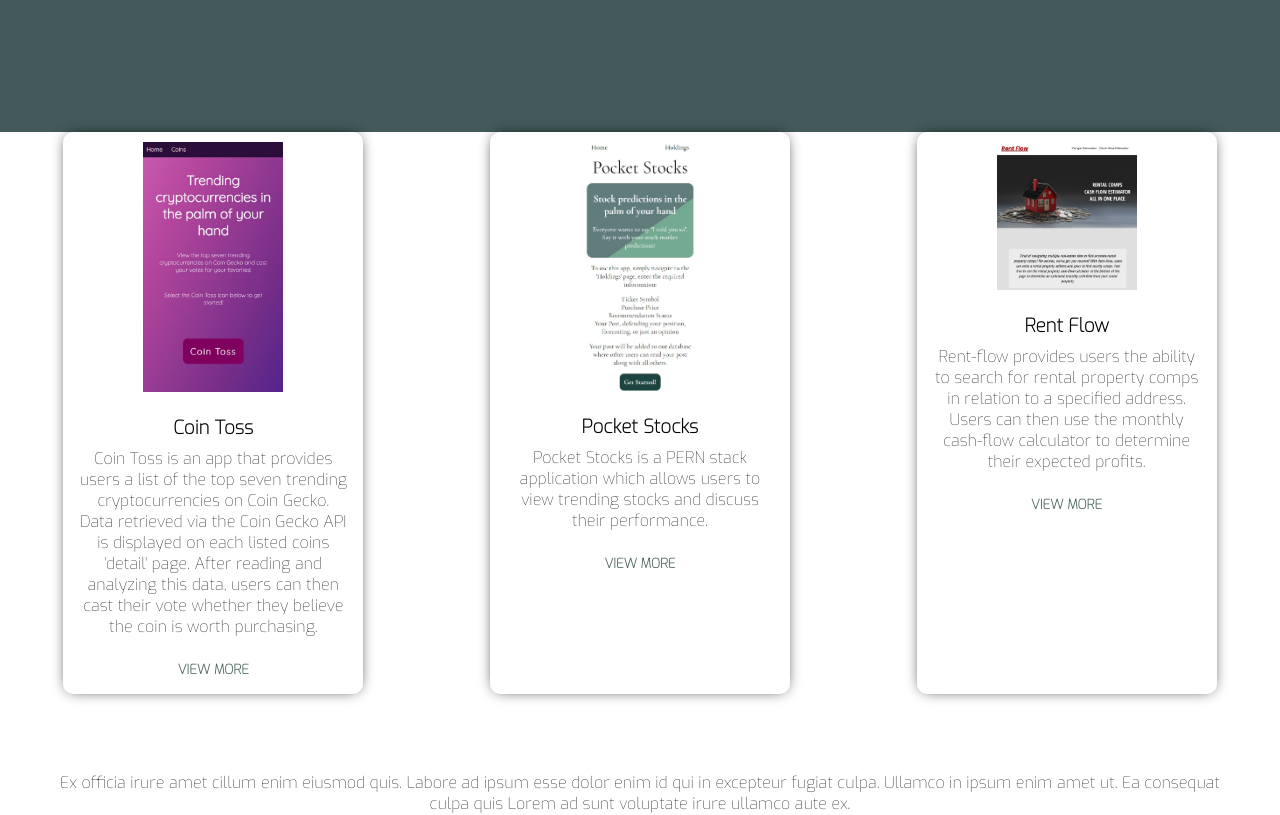
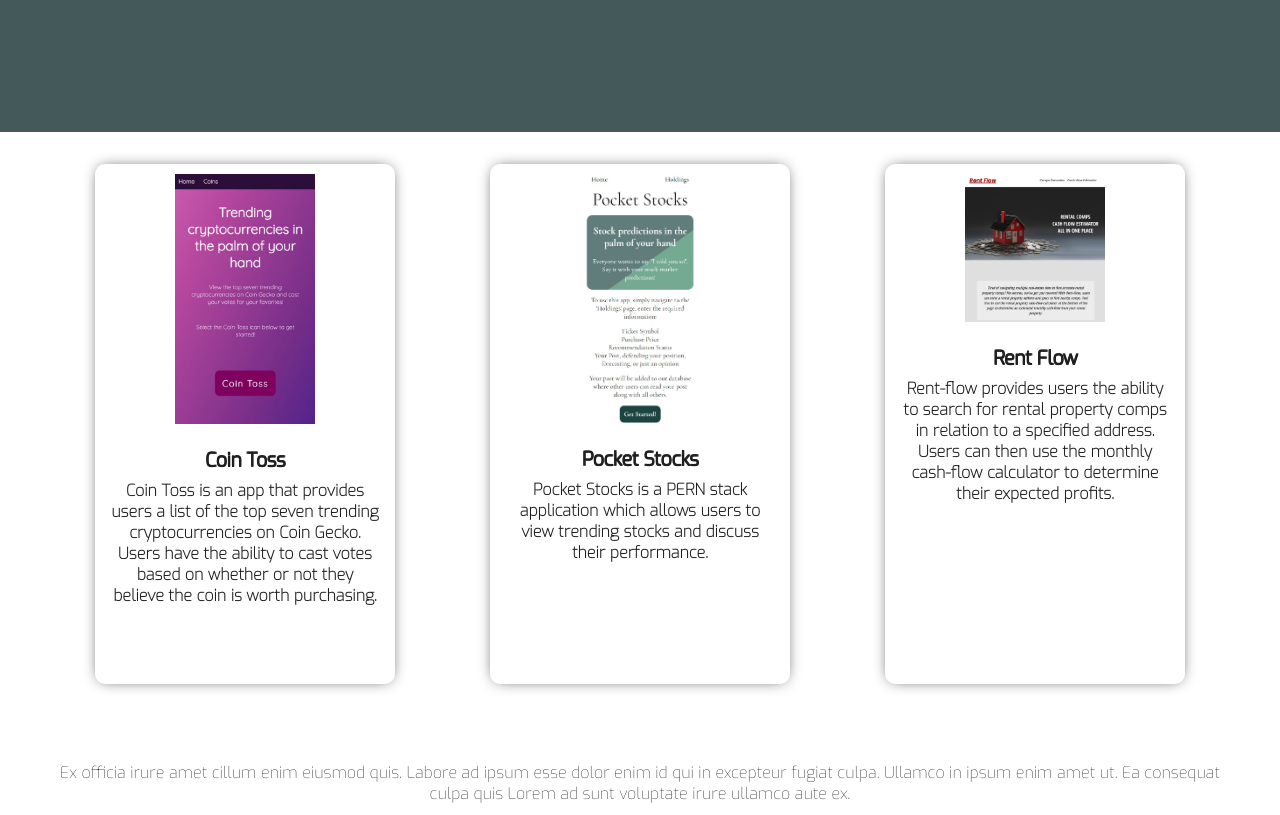
Before and after one commit to dvanpelt-hub/my-portfolio, a React (Create React App) app: page / in a window 1280 px wide. Shown: the part 1540-2355 px from the top of the page. Built offline with nearby package versions, Linux system fonts and the light colour scheme.

Commit message:
Added functionality to clicking on the cards: redirects to the respective projects. Deleted the 'view more' buttons. Adjusted font settings for Cards

```diff
--- a/src/App/App.css
+++ b/src/App/App.css
@@ -13,6 +13,10 @@
   background-color: beige;
 }
 
+.projects-cards {
+  margin-top: 2rem;
+}
+
 @media only screen and (min-width: 321px) {
   /* Larger mobile styles (wider than 320 pixels) */
 }
@@ -21,6 +25,7 @@
   /* Tablet styles (wider than 600 pixels) */
   .projects-cards {
     display: flex;
+    justify-content: space-evenly;
   }
 }
 
--- a/src/App/App.js
+++ b/src/App/App.js
@@ -20,7 +20,7 @@
         <Cards
           title="Coin Toss"
           imageUrl={CointTossMobile}
-          body="Coin Toss is an app that provides users a list of the top seven trending cryptocurrencies on Coin Gecko. Data retrieved via the Coin Gecko API is displayed on each listed coins 'detail' page. After reading and analyzing this data, users can then cast their vote whether they believe the coin is worth purchasing."
+          body="Coin Toss is an app that provides users a list of the top seven trending cryptocurrencies on Coin Gecko. Users have the ability to cast votes based on whether or not they believe the coin is worth purchasing."
           link={"https://cointoss-client.vercel.app/"}
         />
         <Cards
--- a/src/components/Cards/Cards.css
+++ b/src/components/Cards/Cards.css
@@ -3,7 +3,8 @@
   margin-right: auto;
   position: relative;
   text-align: center;
-  width: 300px;
+  width: 250px;
+  height: 510px;
   overflow: hidden;
   box-shadow: 0px 0px 15px -5px;
   transition: 0.4s;
@@ -34,10 +35,15 @@
   margin-top: 0.5rem;
 }
 
-h3,
-p {
+.card-title h3,
+.card-body p {
   margin: 0;
   padding: 0;
+}
+
+h3 {
+  font-weight: bolder;
+  text-shadow: 0px 1px, 1px 0px, 1px 1px;
 }
 
 .card-title {
@@ -59,14 +65,28 @@
   border-radius: 3px;
 }
 
-.btn button:hover {
-  background-color: rgb(43, 48, 46);
-  transform: scale(1.1);
-}
-
 a {
-  text-transform: uppercase;
-  color: rgb(71, 97, 87);
+  color: rgb(32, 31, 31);
   text-decoration: none;
   font-weight: bold;
 }
+
+@media only screen and (min-width: 321px) {
+  /* Larger mobile styles (wider than 320 pixels) */
+}
+
+@media only screen and (min-width: 600px) {
+  /* Tablet styles (wider than 600 pixels) */
+  .card-container {
+    width: 300px;
+    height: 520px;
+  }
+}
+
+@media only screen and (min-width: 1024px) {
+  /* Large laptop styles (wider than 1024 pixels) */
+}
+
+@media only screen and (min-width: 1140px) {
+  /* Desktop styles (wider than 1140 pixels) */
+}
--- a/src/components/Cards/Cards.js
+++ b/src/components/Cards/Cards.js
@@ -3,6 +3,7 @@
 
 export default function Cards(props) {
   return (
+    <a href={props.link}>
       <div className="card-container">
         <div className="image-container">
           <img
@@ -19,11 +20,8 @@
             <p>{props.body}</p>
           </div>
         </div>
-      <div className="btn">
-        <button>
-          <a href={props.link}>View more</a>
-        </button>
+        <div className="btn"></div>
       </div>
-    </div>
+    </a>
   );
 }
```
Lines whose indentation alone changed are shown as unchanged.
